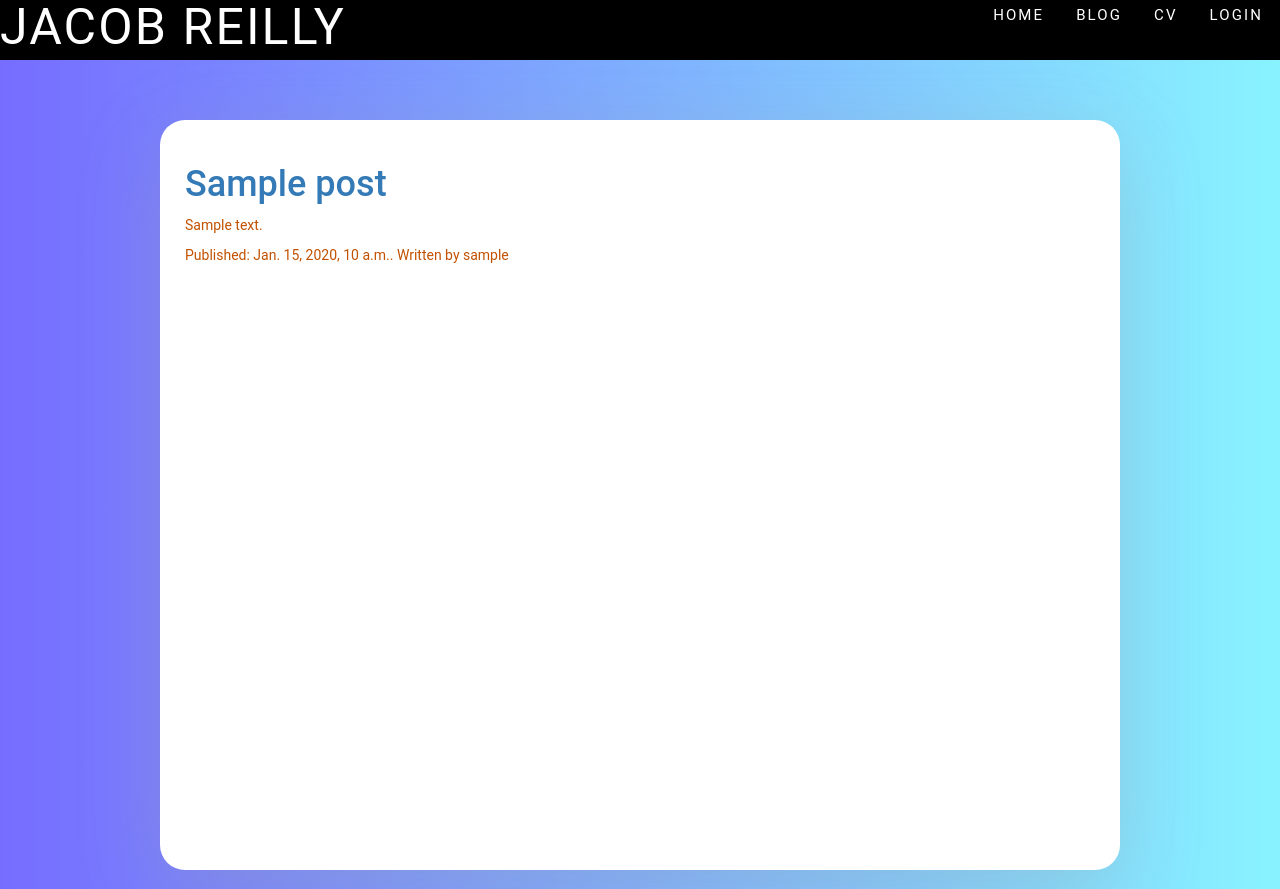
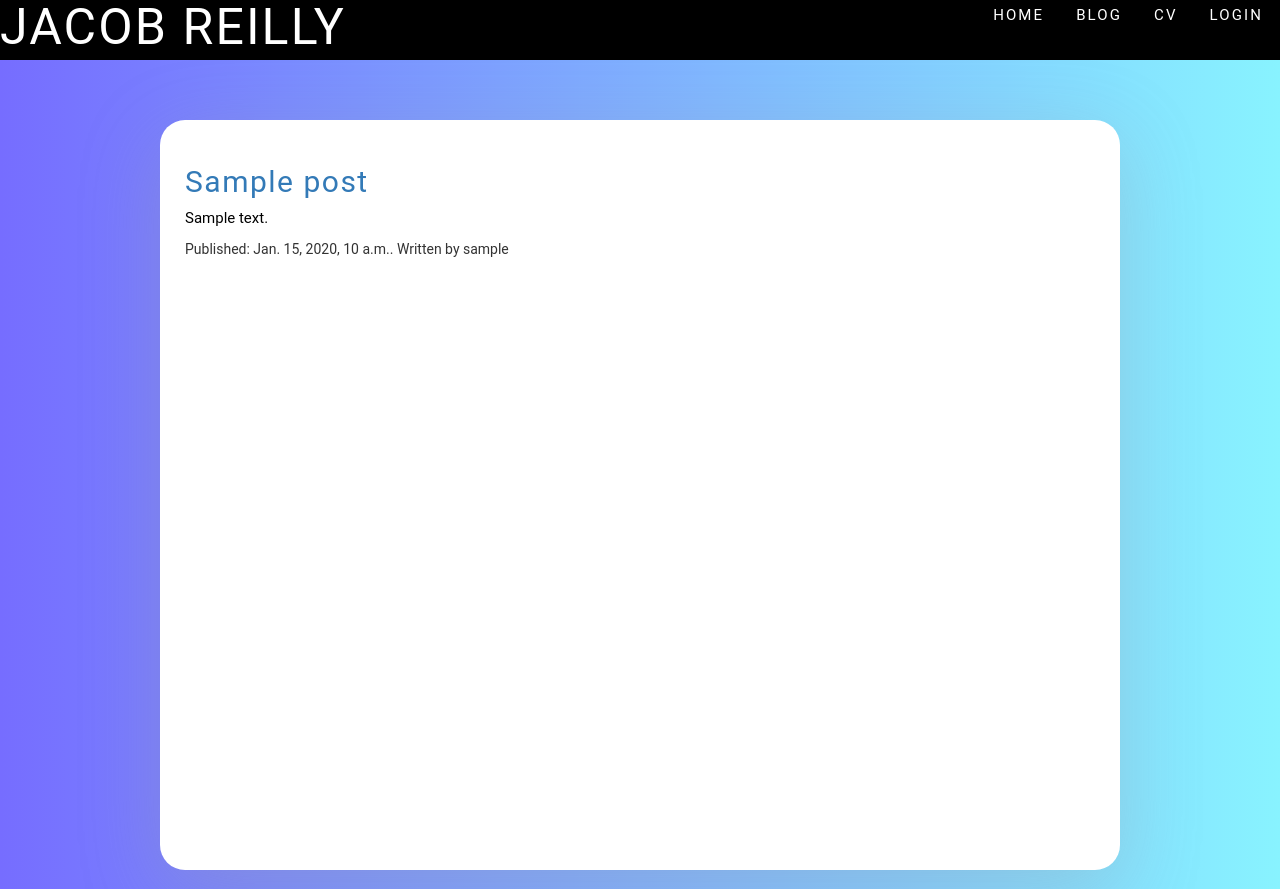
Before and after one commit to Reilly910/BridgingCoursework, a Django app: page /posts in a window 1280 px wide. Shown: the top 889 px of the page. Run offline with Django 3.2, Linux system fonts and the light colour scheme; tables that the repository leaves empty hold one stand-in row (values such as "Sample post"); some libraries are stand-ins or nearby versions.

Commit message:
More Tweaks

```diff
--- a/blog/admin.py
+++ b/blog/admin.py
@@ -1,4 +1,5 @@
 from django.contrib import admin
-from .models import Post
+from .models import Post, Comment
 
 admin.site.register(Post)
+admin.site.register(Comment)
--- a/blog/models.py
+++ b/blog/models.py
@@ -10,9 +10,20 @@ class Post(models.Model):
     created_date = models.DateTimeField(default=timezone.now)
     published_date = models.DateTimeField(blank=True, null=True)
 
+
     def publish(self):
         self.published_date = timezone.now()
         self.save()
 
     def __str__(self):
         return self.title
+
+
+class Comment(models.Model):
+    post = models.ForeignKey(Post,on_delete=models.CASCADE)
+    author=models.ForeignKey(settings.AUTH_USER_MODEL, on_delete=models.CASCADE)
+    text = models.TextField()
+    written_date = models.DateTimeField(default=timezone.now)
+
+    def __str__(self):
+        return self.text
--- a/blog/static/css/blog.css
+++ b/blog/static/css/blog.css
@@ -1,8 +1,4 @@
-p{
 
-    color: #C25100;
-
-}
 
 .page-header{
     margin-top: -10px;
@@ -201,3 +197,23 @@ a, a:hover{
     list-style-type: none;
 
   }
+
+  .post-title{
+
+    font-size: 30px;
+    font-family: "Roboto", sans-serif;
+
+    letter-spacing: 1.5px;
+    font-weight: normal;
+
+
+
+  }
+
+  .post-text{
+    font-size: 15px;
+    font-family: "Roboto", sans-serif;
+    color:black;
+    font-weight: normal;
+
+  }
--- a/blog/templates/blog/post_list.html
+++ b/blog/templates/blog/post_list.html
@@ -6,9 +6,9 @@
 
         <div class="post-list">
 
-            <h1><a href="{% url 'post_detail' pk=post.pk %}">{{ post.title }}</a></h1>
-            <p>{{post.text |linebreaksbr}}</p>
-            <p>Published: {{post.published_date}}. Written by {{post.author}}</p>
+            <h1 class="post-title"><a href="{% url 'post_detail' pk=post.pk %}">{{ post.title }}</a></h1>
+            <p class ="post-text">{{post.text |linebreaksbr}}</p>
+            <p class="post-date">Published: {{post.published_date}}. Written by {{post.author}}</p>
 
         </div>
 
--- a/blog/views.py
+++ b/blog/views.py
@@ -1,5 +1,5 @@
 from django.shortcuts import render, get_object_or_404, redirect
-from .models import Post
+from .models import Post, Comment
 from django.utils import timezone
 from .forms import PostForm
 from django.contrib.auth.decorators import login_required
@@ -12,12 +12,14 @@ def main_page(request):
 
 def post_list(request):
     posts = Post.objects.filter(published_date__lte=timezone.now()).order_by('published_date')
-    return render(request, 'blog/post_list.html', {"posts":posts})
+    comments = Comment.objects
+    return render(request, 'blog/post_list.html', {"posts":posts, "comments":comments})
 
 
 def post_detail(request, pk):
     post = get_object_or_404(Post, pk=pk)
-    return render(request, 'blog/post_detail.html',{"post":post})
+    comments = Comment.objects.filter(post=post)
+    return render(request, 'blog/post_detail.html',{"post":post, "comments":comments})
 
 @login_required
 def post_new(request):
```
Also changed, not shown: blog/migrations/0002_comment.py (added).
